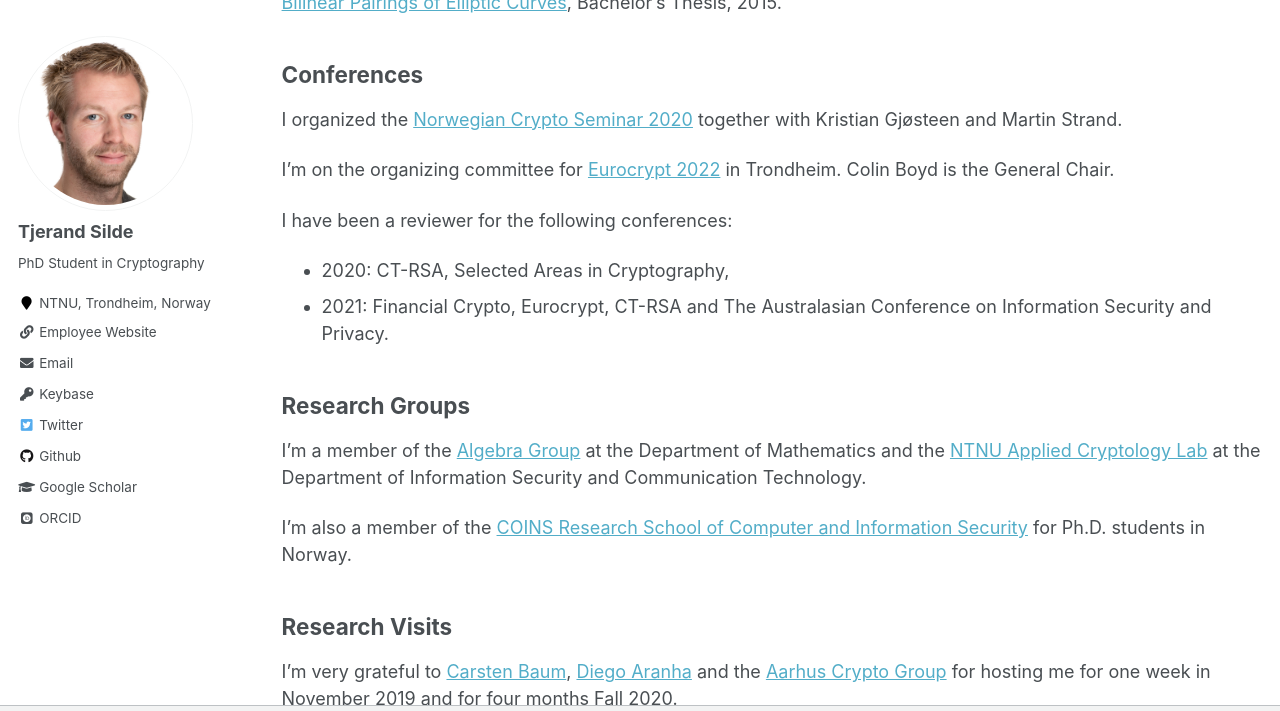
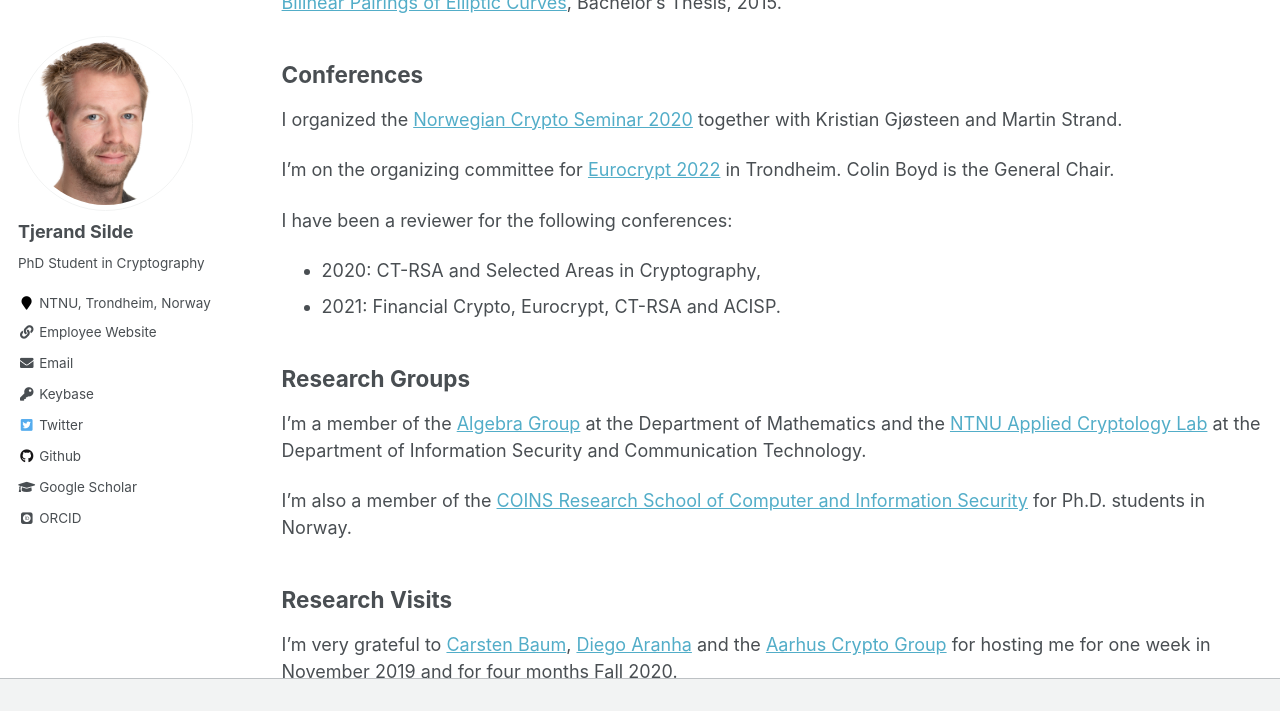
Before and after one commit to tjesi/tjesi.github.io, a Jekyll site: the page built from _pages/academic.md, in a window 1280 px wide and 900 px high, scrolled down 996 px, cut to the strip 0-711 px from the top of the window. Built offline with Jekyll 4.4.1, drawn with Linux system fonts in a browser that asks for light colours; some web fonts are replaced.

Commit message:
Update academic.md

```diff
--- a/_pages/academic.md
+++ b/_pages/academic.md
@@ -44,9 +44,8 @@
 I'm on the organizing committee for [Eurocrypt 2022](https://eurocrypt.iacr.org/2022) in Trondheim. Colin Boyd is the General Chair.
 
  I have been a reviewer for the following conferences:
- - 2020: CT-RSA, Selected Areas in Cryptography,
- - 2021: Financial Crypto, Eurocrypt, CT-RSA and The Australasian Conference on
-Information Security and Privacy.
+ - 2020: CT-RSA and Selected Areas in Cryptography,
+ - 2021: Financial Crypto, Eurocrypt, CT-RSA and ACISP.
 
 ## Research Groups
 I'm a member of the [Algebra Group](https://www.ntnu.edu/imf/research/algebra) at the Department of Mathematics and the [NTNU Applied Cryptology Lab](https://www.ntnu.edu/iik/nacl-lab) at the Department of Information Security and Communication Technology.
```
